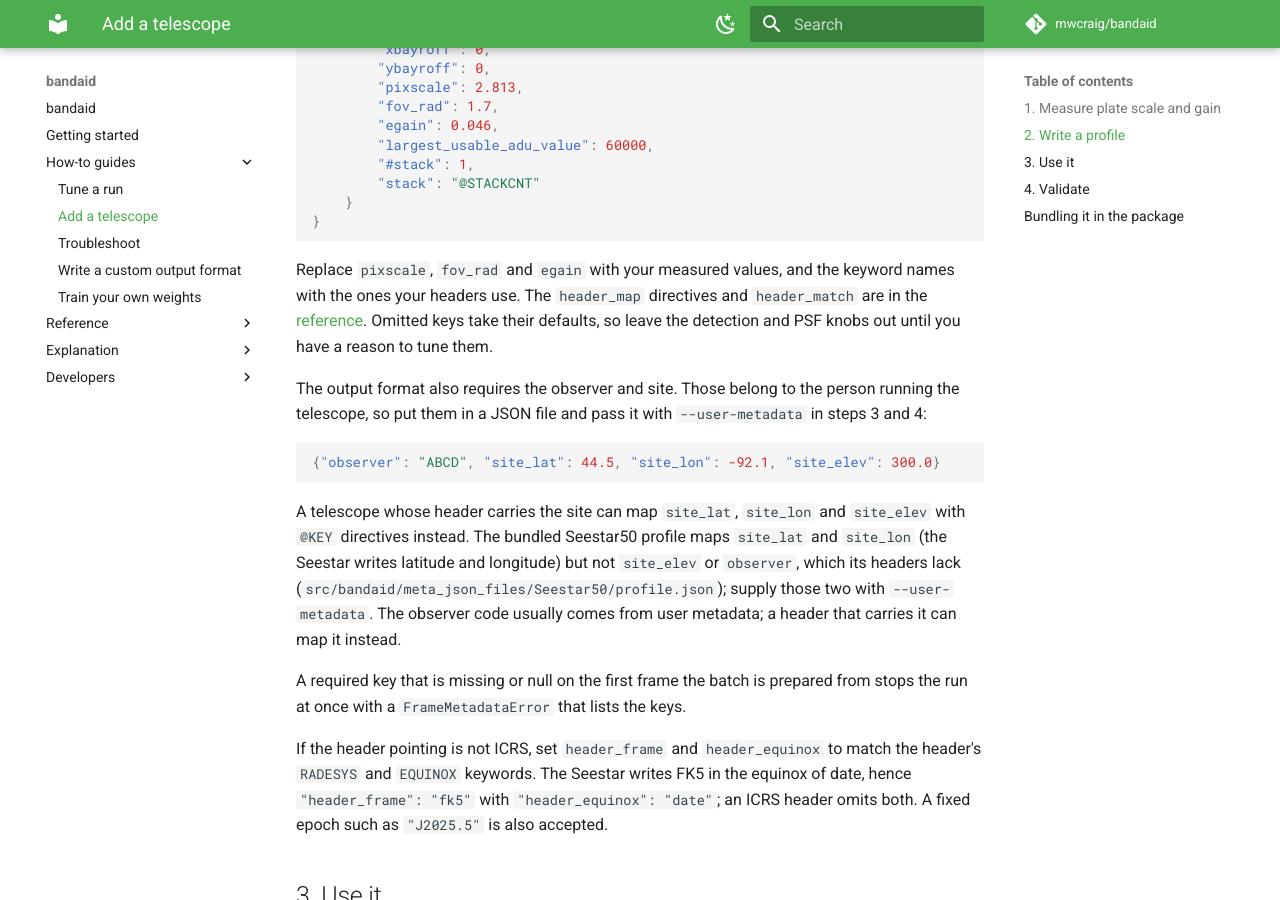
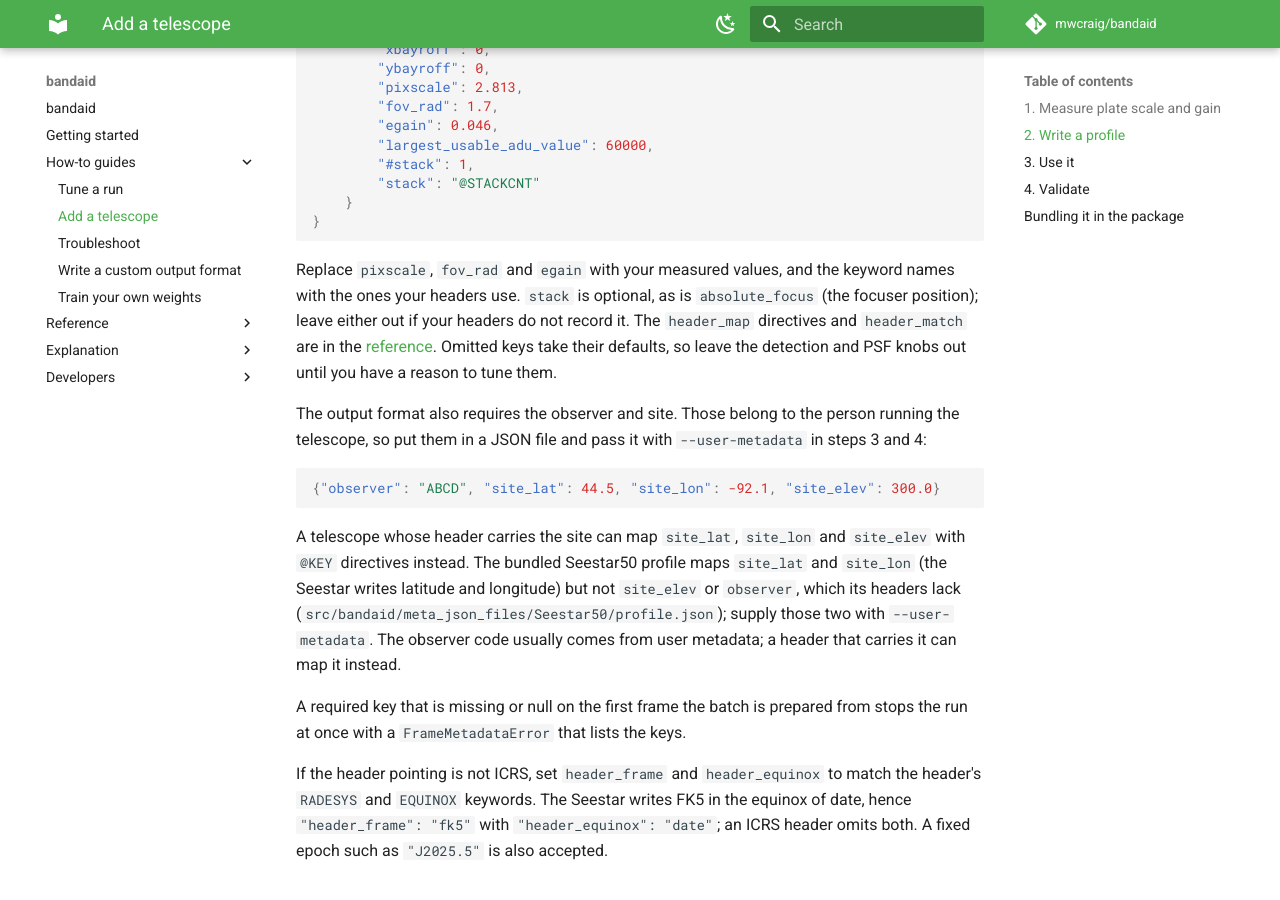
Before and after one commit to mwcraig/bandaid, an MkDocs documentation site: the page built from docs/howto/add_a_telescope.md, in a window 1280 px wide and 900 px high, scrolled down 1228 px. Built offline with MkDocs 1.6.1 and Material for MkDocs 9.7.7, drawn with Linux system fonts in a browser that asks for light colours; comment, search, counter and statistics services are not loaded.

Commit message:
Tighten the schema 0.3.1 tests and docs after review
Make the shared good star row a class attribute of TestEloyToStarlist and
reuse it in the existing filter test; drop the two absolute_focus
pass-through tests, which exercised the schema package rather than
bandaid. Say in the how-to that stack and absolute_focus are optional,
reflow a paragraph in the profile reference and shorten the changelog
entry.

🤖 Generated with [Claude Code](https://claude.com/claude-code)

````diff
--- a/docs/howto/add_a_telescope.md
+++ b/docs/howto/add_a_telescope.md
@@ -66,8 +66,10 @@ A minimal profile for a telescope whose header is already ICRS:
 ```
 
 Replace `pixscale`, `fov_rad` and `egain` with your measured values, and the
-keyword names with the ones your headers use. The `header_map` directives and
-`header_match` are in the [reference](../reference/instrument_profiles.md).
+keyword names with the ones your headers use. `stack` is optional, as is
+`absolute_focus` (the focuser position); leave either out if your headers do
+not record it. The `header_map` directives and `header_match` are in the
+[reference](../reference/instrument_profiles.md).
 Omitted keys take their defaults, so leave the detection and PSF knobs out until
 you have a reason to tune them.
 
````
Also changed, not shown: CHANGELOG.md (+4 -5 lines), docs/reference/instrument_profiles.md (+5 -5 lines), 1 other file.
